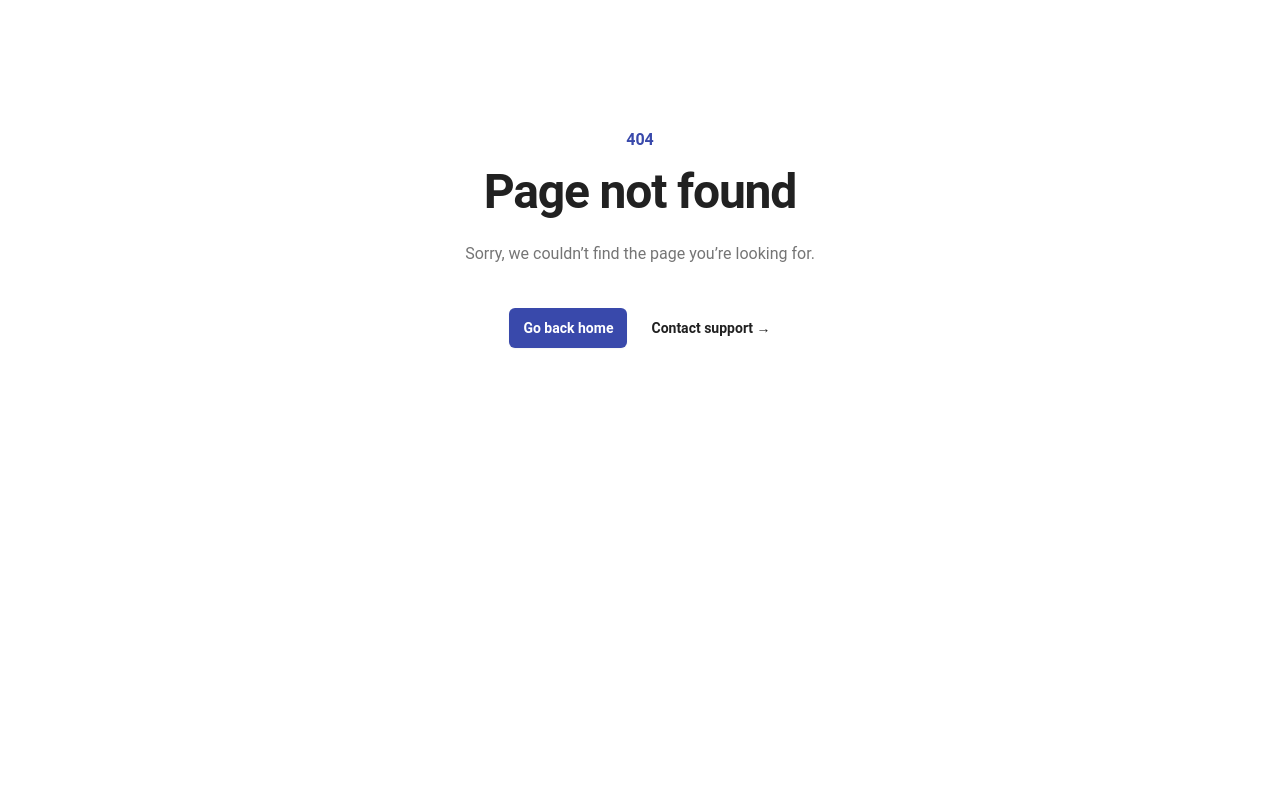
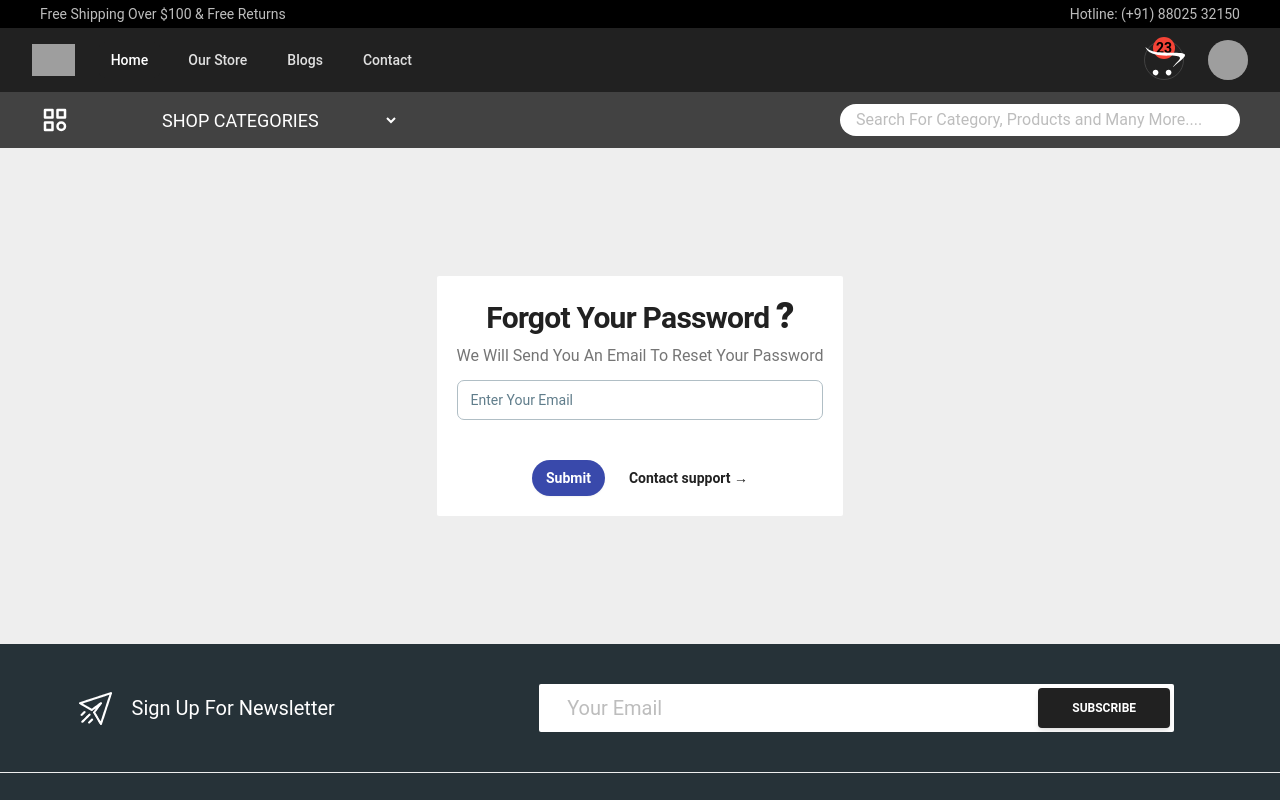
Before and after one commit to anurag-sonkar/Mern_Ecommerce_Shopkart_Customer_Panel, a React (Vite) app: page /forgot-password in a window 1280 px wide. Before the commit this address had no page. Shown: the top 800 px of the page. Built offline with nearby package versions, Linux system fonts and the light colour scheme; grey boxes are pictures that could not be loaded; the HTML template or start-up script is replaced by a standard one.

Commit message:
reset-and-forgot-password-ui-done

```diff
--- a/src/App.jsx
+++ b/src/App.jsx
@@ -12,6 +12,8 @@ import Wishlist from './pages/Wishlist'
 import AuthenticationForm from "./pages/Authentication/Auth/Auth"
 import SignupForm from './pages/Authentication/Signup/Signup'
 import LoginForm from './pages/Authentication/Login/Login'
+import ResetPassword from './pages/Authentication/ResetPassword'
+import ForgotPassword from './pages/Authentication/ForgotPassword'
 
 function App() {
   return (
@@ -29,6 +31,8 @@ function App() {
           {/* small screen auth handle */}
           <Route path='/signup' element={<SignupForm/>} />
           <Route path='/login' element={<LoginForm/>} />
+          <Route path='/forgot-password' element={<ForgotPassword/>} />
+          <Route path='/reset-password' element={<ResetPassword/>} />
 
 
         </Route>
--- /dev/null
+++ b/src/pages/Authentication/ForgotPassword.jsx
@@ -0,0 +1,41 @@
+import React from "react";
+import { Input } from "@material-tailwind/react";
+import { Link } from "react-router-dom";
+import HelmetTitle from "../../components/HelmetTitle";
+function ForgotPassword() {
+  return (
+    <main className="grid min-h-full place-items-center bg-gray-200 px-6 py-16 sm:py-32 lg:px-8">
+    <HelmetTitle title="Reset Password" />
+
+      <div className="text-center bg-white p-5 rounded-sm">
+        <div className="flex flex-col gap-2">
+        <h1 className="capitalize text-2xl font-bold tracking-tight text-gray-900 sm:text-3xl">
+          forgot your password <span className="text-4xl font-extrabold">?</span>
+        </h1>
+        <p className="capitalize text-base text-gray-600">
+          we will send you an email to reset your password
+        </p>
+        </div>
+        {/* foam */}
+        <div className="flex-col grid place-items-center w-full mt-3">
+          <Input size="md" label="Enter Your Email" />
+        </div>
+        {/* error */}
+        {/* <p className="text-left text-xs text-red-800 px-1">eoor</p> */}
+        <div className="mt-10 flex items-center justify-center gap-x-6">
+          <Link
+            to="/auth"
+            className="rounded-full bg-indigo-600 px-3.5 py-2 text-sm font-semibold text-white shadow-sm hover:bg-indigo-500 focus-visible:outline focus-visible:outline-2 focus-visible:outline-offset-2 focus-visible:outline-indigo-600"
+          >
+            Submit
+          </Link>
+          <Link to="/contact" className="text-sm font-semibold text-gray-900">
+            Contact support <span aria-hidden="true">&rarr;</span>
+          </Link>
+        </div>
+      </div>
+    </main>
+  );
+}
+
+export default ForgotPassword;
--- a/src/pages/Authentication/Login/Login.jsx
+++ b/src/pages/Authentication/Login/Login.jsx
@@ -34,9 +34,9 @@ function LoginForm() {
         onChange={(e) => setPassword(e.target.value)}
       />
       {error && <div className={styles.errorMessage}>{error}</div>}
-      <a href="#" className={styles.anchor} onClick={() => alert("Reset password functionality")}>
+      <Link to="/forgot-password" className={styles.anchor}>
         Forgot your password?
-      </a>
+      </Link>
       <button type="button" className={styles.button} onClick={handleLogin}>
         Sign In
       </button>
--- /dev/null
+++ b/src/pages/Authentication/ResetPassword.jsx
@@ -0,0 +1,47 @@
+import React from "react";
+import { Input } from "@material-tailwind/react";
+import { Link } from "react-router-dom";
+import HelmetTitle from "../../components/HelmetTitle";
+function ResetPassword() {
+  return (
+    <main className="grid min-h-full place-items-center bg-gray-200 px-6 py-10 sm:py-16 lg:px-8">
+    <HelmetTitle title="Reset Password" />
+
+      <div className="text-center bg-white p-5 rounded-sm">
+        <div className="flex flex-col gap-2">
+        <h1 className="capitalize text-2xl font-bold tracking-tight text-gray-900 sm:text-3xl">
+          reset your password <span className="text-4xl font-extrabold">?</span>
+        </h1>
+        <p className="capitalize text-base text-gray-600">
+          we will send you an email to reset your password
+        </p>
+        </div>
+        {/* foam */}
+        <div className="flex-col grid place-items-center w-full mt-3">
+          <Input size="md" label="Enter Your Old  Password" />
+        </div>
+        <div className="flex-col grid place-items-center w-full mt-3">
+          <Input size="md" label="Enter Your New Password" />
+        </div>
+        <div className="flex-col grid place-items-center w-full mt-3">
+          <Input size="md" label="Confirm New Password" />
+        </div>
+        {/* error */}
+        {/* <p className="text-left text-xs text-red-800 px-1">eoor</p> */}
+        <div className="mt-10 flex items-center justify-center gap-x-6">
+          <Link
+            to="/auth"
+            className="rounded-full bg-indigo-600 px-3.5 py-2 text-sm font-semibold text-white shadow-sm hover:bg-indigo-500 focus-visible:outline focus-visible:outline-2 focus-visible:outline-offset-2 focus-visible:outline-indigo-600"
+          >
+            Submit
+          </Link>
+          <Link to="/contact" className="text-sm font-semibold text-gray-900">
+            Contact support <span aria-hidden="true">&rarr;</span>
+          </Link>
+        </div>
+      </div>
+    </main>
+  );
+}
+
+export default ResetPassword;
```
